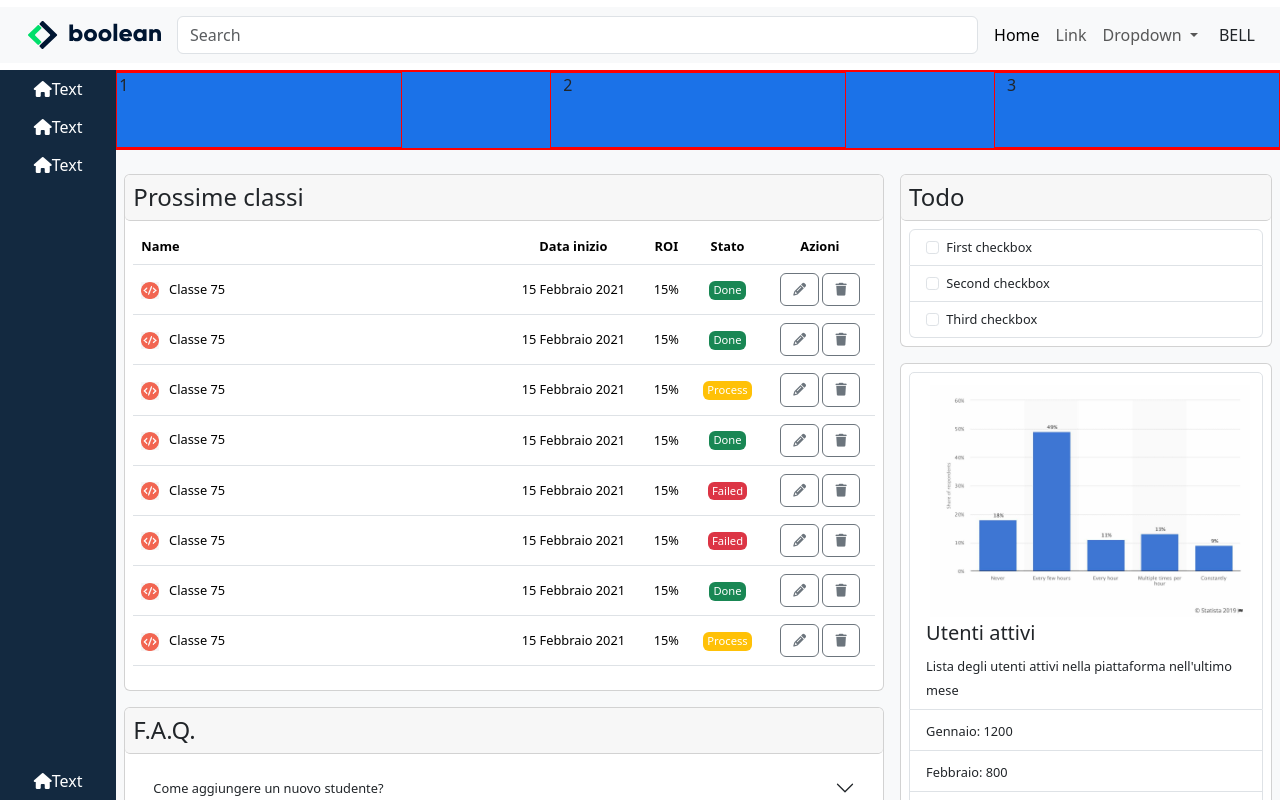
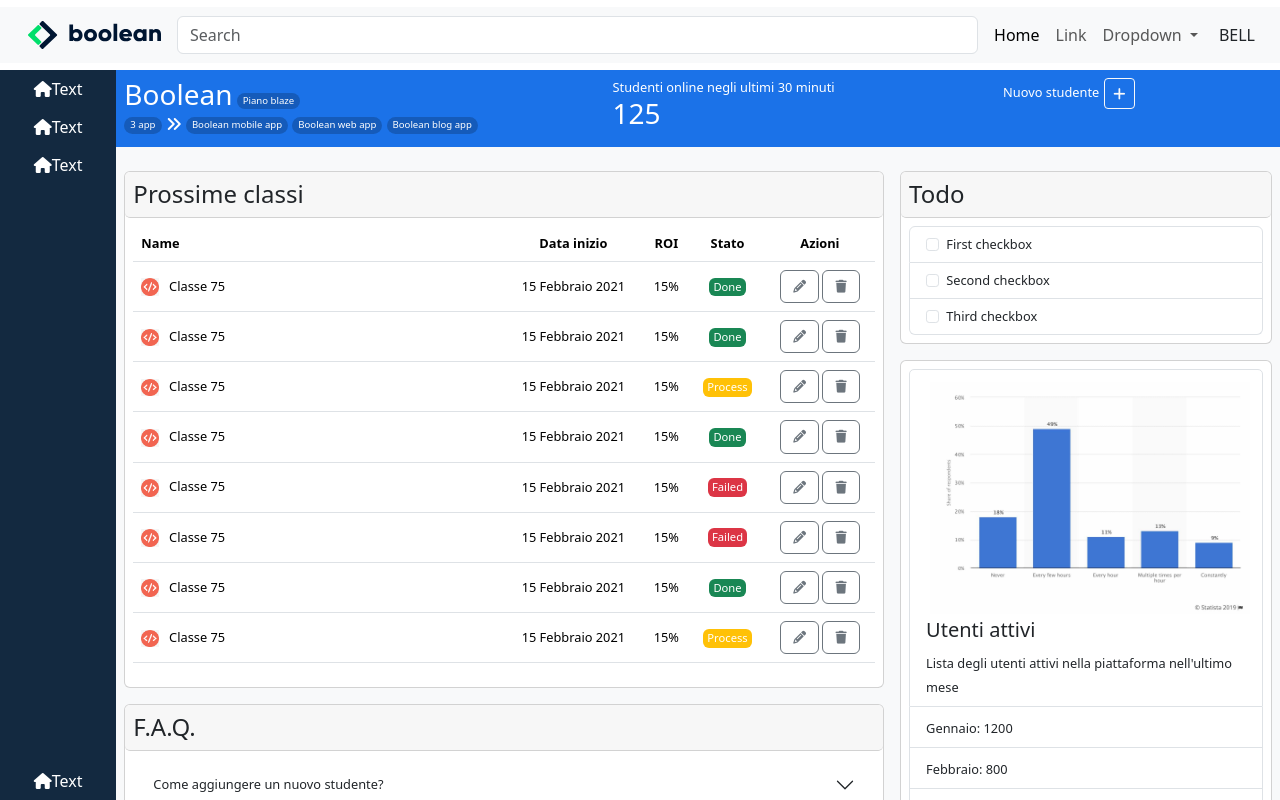
Before and after one commit to antoniodelgiudice02/html-css-bootstrap-dashboard, a plain HTML site: page index.html in a window 1280 px wide. Drawn offline with nearby package versions, Linux system fonts and the light colour scheme.

Commit message:
UPDATE: #HEADER STYLE

```diff
--- a/css/style.css
+++ b/css/style.css
@@ -50,14 +50,27 @@ aside .btn{
 *********************/
 
 #header{
-
-    /*debug*/
-    height: 80px;
     background-color: #1b72e8;
 }
 
-#header .container{
+#header .row{
+    color: white;
+}
 
+#header .header-btn{
+    font-size: 0.6rem;
+    color: white;
+    background-color: #155bba;
+    padding: 0 5px;
+    border-radius: 10px;
+}
+
+#header .ms_fs{
+    font-size: 0.8rem;
+}
+
+#header .header-ns-btn{
+    margin-left: 5px;
 }
 
 /******************
--- a/index.html
+++ b/index.html
@@ -95,15 +95,35 @@
 
         <div id="body" class="w-100 overflow-scroll overflow-x-hidden">
 
-            <section id="header"> <!--ALTO 80 PIXEL-->
+            <section id="header" class="p-2">
 
-                <div class="ms_container h-100 debug">
+                <div class="ms_container h-100">
 
-                    <div class="row h-100 justify-content-between debug">
+                    <div class="row h-100 justify-content-between">
 
-                        <div class="col-sm-3 order-1 order-sm-0 debug">1</div>
-                        <div class="col-sm-3 order-1 order-sm-0 debug">2</div>
-                        <div class="col-sm-3 debug">3</div>
+                        <div class="col-sm-4 order-1 order-sm-0">
+                            <div>
+                                <span class="h3">Boolean</span>
+                                <span class="btn header-btn">Piano blaze</span>
+                            </div>
+                            <div>
+                                <span class="btn header-btn">3 app</span>
+                                <span><i class="fa-solid fa-angles-right"></i></span>
+                                <span class="btn header-btn d-lg-none"><i class="fa-solid fa-plus"></i></span>
+                                <div class="d-none d-lg-inline">
+                                    <span class="btn header-btn">Boolean mobile app</span>
+                                    <span class="btn header-btn">Boolean web app</span>
+                                    <span class="btn header-btn">Boolean blog app</span>
+                                </div>
+                            </div>
+                        </div>
+                        <div class="col-sm-3 order-1 order-sm-0">
+                            <div class="ms_fs">Studenti online negli ultimi 30 minuti</div>
+                            <div class="h3">125</div>
+                        </div>
+                        <div class="col-sm-3 align-middle">
+                            <div class="ms_fs"><span>Nuovo studente</span><div class="btn btn-sm btn-outline-light header-ns-btn"><i class="fa-solid fa-plus"></i></div></div>
+                        </div>
 
                     </div>
 
```
